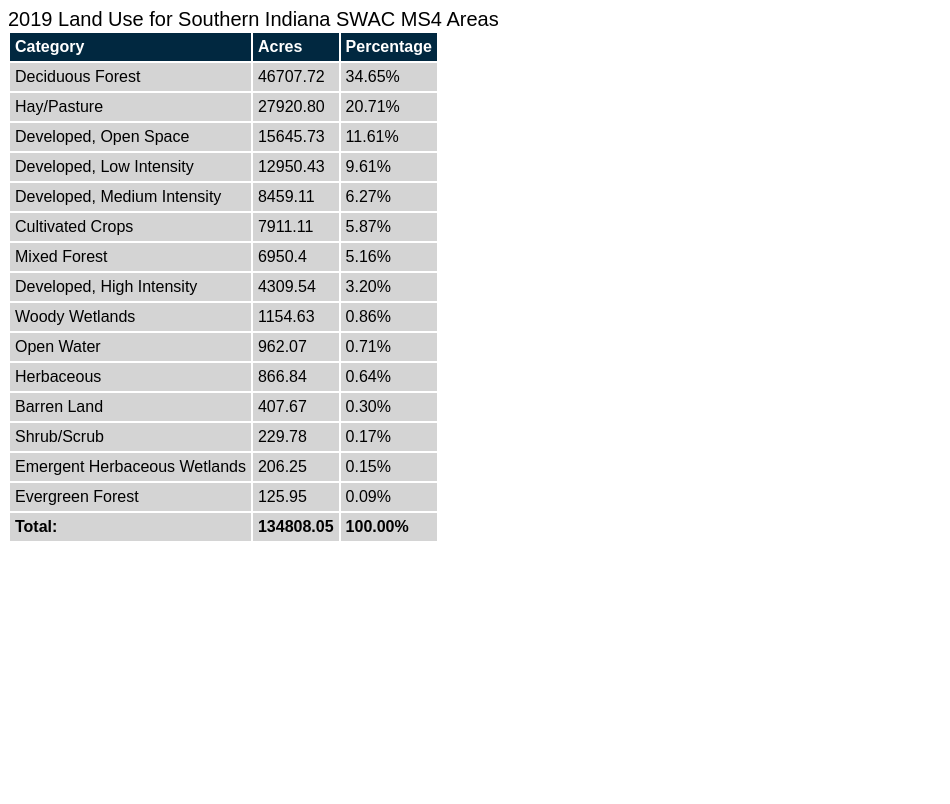
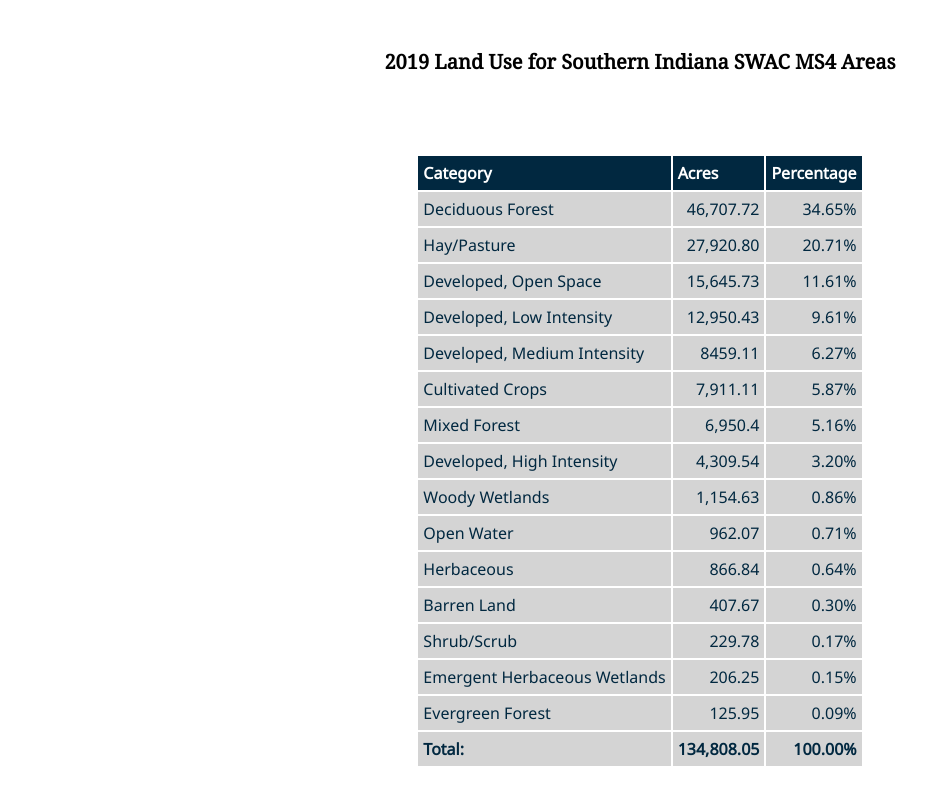
Before and after one commit to mccordpa/LandUseHTML, a plain HTML site: page index.html in a window 1280 px wide. Shown: the whole page, without its empty margins (0-950 px from the left). Drawn offline with Linux system fonts and the light colour scheme.

Commit message:
🎆 enhancement #2: ADDS HOVER COLORS
Adds:
- Hover text for table rows

Updates:
- Formatting
- Uses css classes
- Uses Google Fonts
- Justifies data to right
- Formats numbers with commas

```diff
--- a/index.html
+++ b/index.html
@@ -1,202 +1,156 @@
 <!DOCTYPE html>
 <html lang="en">
   <head>
-    <meta charset="UTF-8">
-    <meta http-equiv="X-UA-Compatible" content="IE=edge">
-    <meta name="viewport" content="width=device-width, initial-scale=1.0">
+    <meta charset="UTF-8" />
+    <meta http-equiv="X-UA-Compatible" content="IE=edge" />
+    <meta name="viewport" content="width=device-width, initial-scale=1.0" />
     <title>SWAC | Land Use</title>
+    <link rel="stylesheet" href="https://fonts.googleapis.com/css?family=Noto Serif|Noto Sans">
   </head>
+  <style>
+    tr {
+      box-shadow: inset 0 0 0 0 #012840;
+      color: #54b3d6;
+      padding: 0 0.25rem;
+      margin: 0 -0.25rem;
+      transition: color 0.3s ease-in-out, box-shadow 0.3s ease-in-out;
+    }
+    tr:hover {
+      color: #fff;
+      box-shadow: inset 441.51px 0 0 0 #012840;
+      font-weight: 800;
+    }
+
+    /* Presentational styles */
+    tr {
+      color: #012840;
+      font-family: "Noto Sans", sans-serif;
+      font-size: 16px;
+      font-weight: 400;
+      line-height: 1.5;
+      text-decoration: none;
+    }
+
+    body {
+      display: grid;
+      height: 100vh;
+      place-items: center;
+    }
+    .data {
+        padding: 5px;
+        text-align: right;
+    }
+  </style>
   <body>
-    <div style="font-family:Arial, Helvetica, sans-serif; font-size:20px;">2019 Land Use for Southern Indiana SWAC MS4 Areas</div>
+    <div style="font-family: Noto Serif, Helvetica, sans-serif; font-size: 20px; font-weight: 700;">
+      2019 Land Use for Southern Indiana SWAC MS4 Areas
+    </div>
     <div>
-        <table style="border-width:1px; font-family:Arial, Helvetica, sans-serif;">
+      <table
+        style="border-width: 1px; font-family: Arial, Helvetica, sans-serif"
+      >
         <tbody>
-             <tr style="background-color:#012840; color:white;">
-                 <td style="padding:5px; text-align:left;">
+          <tr style="background-color: #012840; color: white">
+            <td style="padding: 5px; text-align: left">
               <strong>Category</strong>
             </td>
-                 <td style="padding:5px; text-align:left;">
+            <td style="padding: 5px; text-align: left">
               <strong>Acres</strong>
             </td>
-                 <td style="padding:5px; text-align:left;">
+            <td style="padding: 5px; text-align: left">
               <strong>Percentage</strong>
             </td>
           </tr>
-             <tr style="background-color:#d4d4d4; color:black;">
-                 <td style="padding:5px; text-align:left;">
-                     Deciduous Forest
-                 </td>
-                 <td style="padding:5px; text-align:left;">
-                     46707.72
-                 </td>
-                 <td style="padding:5px; text-align:left;">
-                     34.65%
-                 </td>
+          <tr style="background-color: #d4d4d4;">
+            <td style="padding: 5px; text-align: left">Deciduous Forest</td>
+            <td class="data">46,707.72</td>
+            <td class="data">34.65%</td>
           </tr>
-             <tr style="background-color:#d4d4d4; color:black;">
-                 <td style="padding:5px; text-align:left;">
-                     Hay/Pasture
-                 </td>
-                 <td style="padding:5px; text-align:left;">
-                     27920.80
-                 </td>
-                 <td style="padding:5px; text-align:left;">
-                     20.71%
-                 </td>
+          <tr style="background-color: #d4d4d4;">
+            <td style="padding: 5px; text-align: left">Hay/Pasture</td>
+            <td class="data">27,920.80</td>
+            <td class="data">20.71%</td>
           </tr>
-             <tr style="background-color:#d4d4d4; color:black;">
-                 <td style="padding:5px; text-align:left;">
+          <tr style="background-color: #d4d4d4;">
+            <td style="padding: 5px; text-align: left">
               Developed, Open Space
             </td>
-                 <td style="padding:5px; text-align:left;">
-                     15645.73
-                 </td>
-                 <td style="padding:5px; text-align:left;">
-                     11.61%
-                 </td>
+            <td class="data">15,645.73</td>
+            <td class="data">11.61%</td>
           </tr>
-             <tr style="background-color:#d4d4d4; color:black;">
-                 <td style="padding:5px; text-align:left;">
+          <tr style="background-color: #d4d4d4;">
+            <td style="padding: 5px; text-align: left">
               Developed, Low Intensity
             </td>
-                 <td style="padding:5px; text-align:left;">
-                     12950.43
-                 </td>
-                 <td style="padding:5px; text-align:left;">
-                     9.61%
-                 </td>
+            <td class="data">12,950.43</td>
+            <td class="data">9.61%</td>
           </tr>
-             <tr style="background-color:#d4d4d4; color:black;">
-                 <td style="padding:5px; text-align:left;">
+          <tr style="background-color: #d4d4d4;">
+            <td style="padding: 5px; text-align: left">
               Developed, Medium Intensity
             </td>
-                 <td style="padding:5px; text-align:left;">
-                     8459.11
-                 </td>
-                 <td style="padding:5px; text-align:left;">
-                     6.27%
-                 </td>
+            <td class="data">8459.11</td>
+            <td class="data">6.27%</td>
           </tr>
-             <tr style="background-color:#d4d4d4; color:black;">
-                 <td style="padding:5px; text-align:left;">
-                     Cultivated Crops
-                 </td>
-                 <td style="padding:5px; text-align:left;">
-                     7911.11
-                 </td>
-                 <td style="padding:5px; text-align:left;">
-                     5.87%
-                 </td>
+          <tr style="background-color: #d4d4d4;">
+            <td style="padding: 5px; text-align: left">Cultivated Crops</td>
+            <td class="data">7,911.11</td>
+            <td class="data">5.87%</td>
           </tr>
-             <tr style="background-color:#d4d4d4; color:black;">
-                 <td style="padding:5px; text-align:left;">
-                     Mixed Forest
-                 </td>
-                 <td style="padding:5px; text-align:left;">
-                     6950.4
-                 </td>
-                 <td style="padding:5px; text-align:left;">
-                     5.16%
-                 </td>
+          <tr style="background-color: #d4d4d4;">
+            <td style="padding: 5px; text-align: left">Mixed Forest</td>
+            <td class="data">6,950.4</td>
+            <td class="data">5.16%</td>
           </tr>
-             <tr style="background-color:#d4d4d4; color:black;">
-                 <td style="padding:5px; text-align:left;">
+          <tr style="background-color: #d4d4d4;">
+            <td style="padding: 5px; text-align: left">
               Developed, High Intensity
             </td>
-                 <td style="padding:5px; text-align:left;">
-                     4309.54
-                 </td>
-                 <td style="padding:5px; text-align:left;">
-                     3.20%
-                 </td>
+            <td class="data">4,309.54</td>
+            <td class="data">3.20%</td>
           </tr>
-             <tr style="background-color:#d4d4d4; color:black;">
-                 <td style="padding:5px; text-align:left;">
-                     Woody Wetlands
-                 </td>
-                 <td style="padding:5px; text-align:left;">
-                     1154.63
-                 </td>
-                 <td style="padding:5px; text-align:left;">
-                     0.86%
-                 </td>
-             </tr><tr style="background-color:#d4d4d4; color:black;">
-                 <td style="padding:5px; text-align:left;">
-                     Open Water
-                 </td>
-                 <td style="padding:5px; text-align:left;">
-                     962.07
-                 </td>
-                 <td style="padding:5px; text-align:left;">
-                     0.71%
-                 </td>
+          <tr style="background-color: #d4d4d4;">
+            <td style="padding: 5px; text-align: left">Woody Wetlands</td>
+            <td class="data">1,154.63</td>
+            <td class="data">0.86%</td>
           </tr>
-             <tr style="background-color:#d4d4d4; color:black;">
-                 <td style="padding:5px; text-align:left;">
-                     Herbaceous
-                 </td>
-                 <td style="padding:5px; text-align:left;">
-                     866.84
-                 </td>
-                 <td style="padding:5px; text-align:left;">
-                     0.64%
-                 </td>
+          <tr style="background-color: #d4d4d4;">
+            <td style="padding: 5px; text-align: left">Open Water</td>
+            <td class="data">962.07</td>
+            <td class="data">0.71%</td>
           </tr>
-             <tr style="background-color:#d4d4d4; color:black;">
-                 <td style="padding:5px; text-align:left;">
-                     Barren Land
-                 </td>
-                 <td style="padding:5px; text-align:left;">
-                     407.67
-                 </td>
-                 <td style="padding:5px; text-align:left;">
-                     0.30%
-                 </td>
-             </tr><tr style="background-color:#d4d4d4; color:black;">
-                 <td style="padding:5px; text-align:left;">
-                     Shrub/Scrub
-                 </td>
-                 <td style="padding:5px; text-align:left;">
-                     229.78
-                 </td>
-                 <td style="padding:5px; text-align:left;">
-                     0.17%
-                 </td>
+          <tr style="background-color: #d4d4d4;">
+            <td style="padding: 5px; text-align: left">Herbaceous</td>
+            <td class="data">866.84</td>
+            <td class="data">0.64%</td>
           </tr>
-             <tr style="background-color:#d4d4d4; color:black;">
-                 <td style="padding:5px; text-align:left;">
+          <tr style="background-color: #d4d4d4;">
+            <td style="padding: 5px; text-align: left">Barren Land</td>
+            <td class="data">407.67</td>
+            <td class="data">0.30%</td>
+          </tr>
+          <tr style="background-color: #d4d4d4;">
+            <td style="padding: 5px; text-align: left">Shrub/Scrub</td>
+            <td class="data">229.78</td>
+            <td class="data">0.17%</td>
+          </tr>
+          <tr style="background-color: #d4d4d4;">
+            <td style="padding: 5px; text-align: left">
               Emergent Herbaceous Wetlands
             </td>
-                 <td style="padding:5px; text-align:left;">
-                     206.25
-                 </td>
-                 <td style="padding:5px; text-align:left;">
-                     0.15%
-                 </td>
+            <td class="data">206.25</td>
+            <td class="data">0.15%</td>
           </tr>
-             <tr style="background-color:#d4d4d4; color:black;">
-                 <td style="padding:5px; text-align:left;">
-                     Evergreen Forest
-                 </td>
-                 <td style="padding:5px; text-align:left;">
-                     125.95
-                 </td>
-                 <td style="padding:5px; text-align:left;">
-                     0.09%
-                 </td>
+          <tr style="background-color: #d4d4d4;">
+            <td style="padding: 5px; text-align: left">Evergreen Forest</td>
+            <td class="data">125.95</td>
+            <td class="data">0.09%</td>
           </tr>
-             <tr style="background-color:#d4d4d4; color:black; font-weight: 900">
-                 <td style="padding:5px; text-align:left;">
-                     Total:
-                 </td>
-                 <td style="padding:5px; text-align:left;">
-                     134808.05
-                 </td>
-                 <td style="padding:5px; text-align:left;">
-                     100.00%
-                 </td>
+          <tr style="background-color: #d4d4d4;; font-weight: 900">
+            <td style="padding: 5px; text-align: left">Total:</td>
+            <td class="data">134,808.05</td>
+            <td class="data">100.00%</td>
           </tr>
-
         </tbody>
       </table>
     </div>
```
Lines whose indentation alone changed are shown as unchanged.
